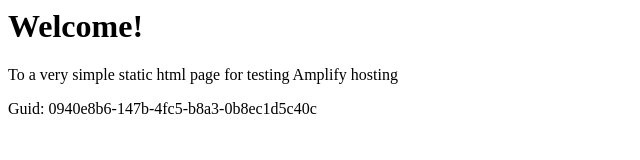
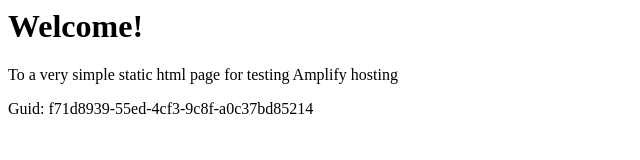
Before and after one commit to aws-aemilia-gru/Github-PR-Commit-Integration-Test-DoNotTouch-GithubWebhookPreviewCanaryTest-v1-preprod-sa-east-1, a website: page src/index.html in a window 1280 px wide. Shown: the full height of the page, 0-640 px from the left. Drawn offline with Linux system fonts and the light colour scheme.

Commit message:
commit from integ tests

```diff
--- a/src/index.html
+++ b/src/index.html
@@ -12,6 +12,6 @@
 <body>
     <h1>Welcome!</h1>
     <p>To a very simple static html page for testing Amplify hosting</p>
-    <p>Guid: 0940e8b6-147b-4fc5-b8a3-0b8ec1d5c40c</p></body>
+    <p>Guid: f71d8939-55ed-4cf3-9c8f-a0c37bd85214</p></body>
 
 </html>
```
